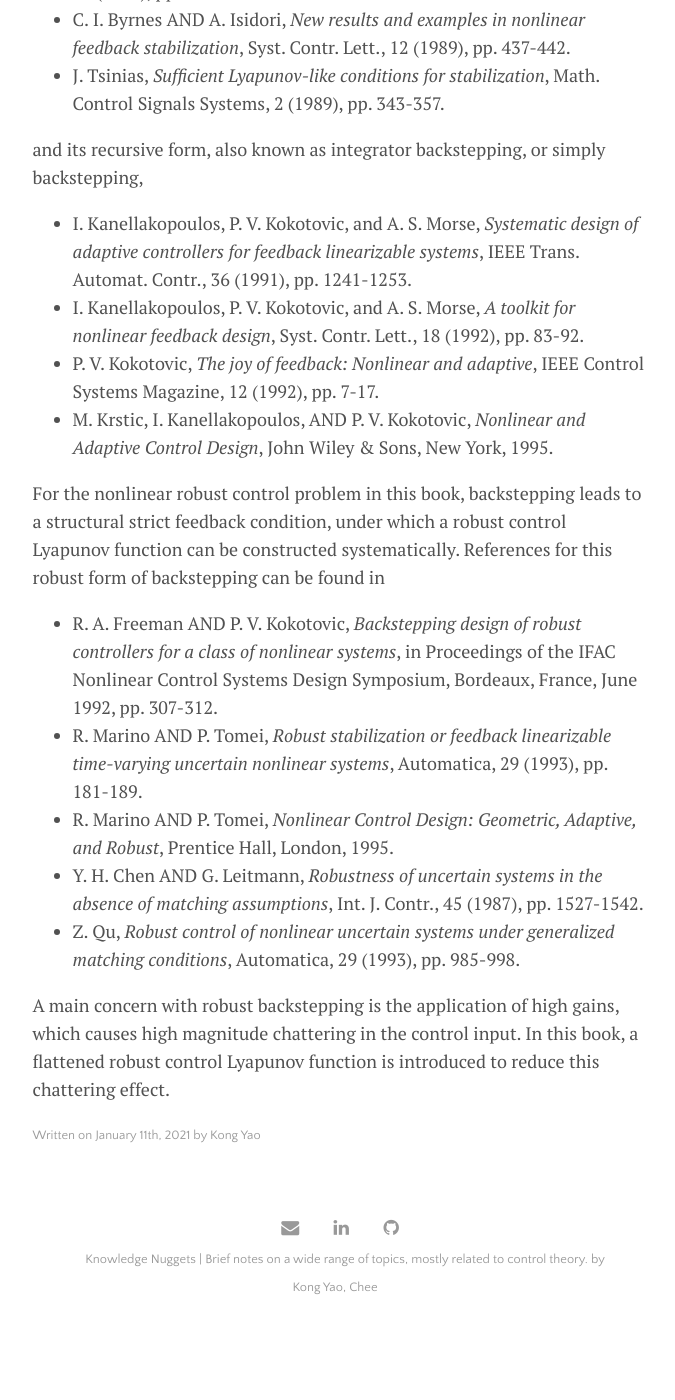
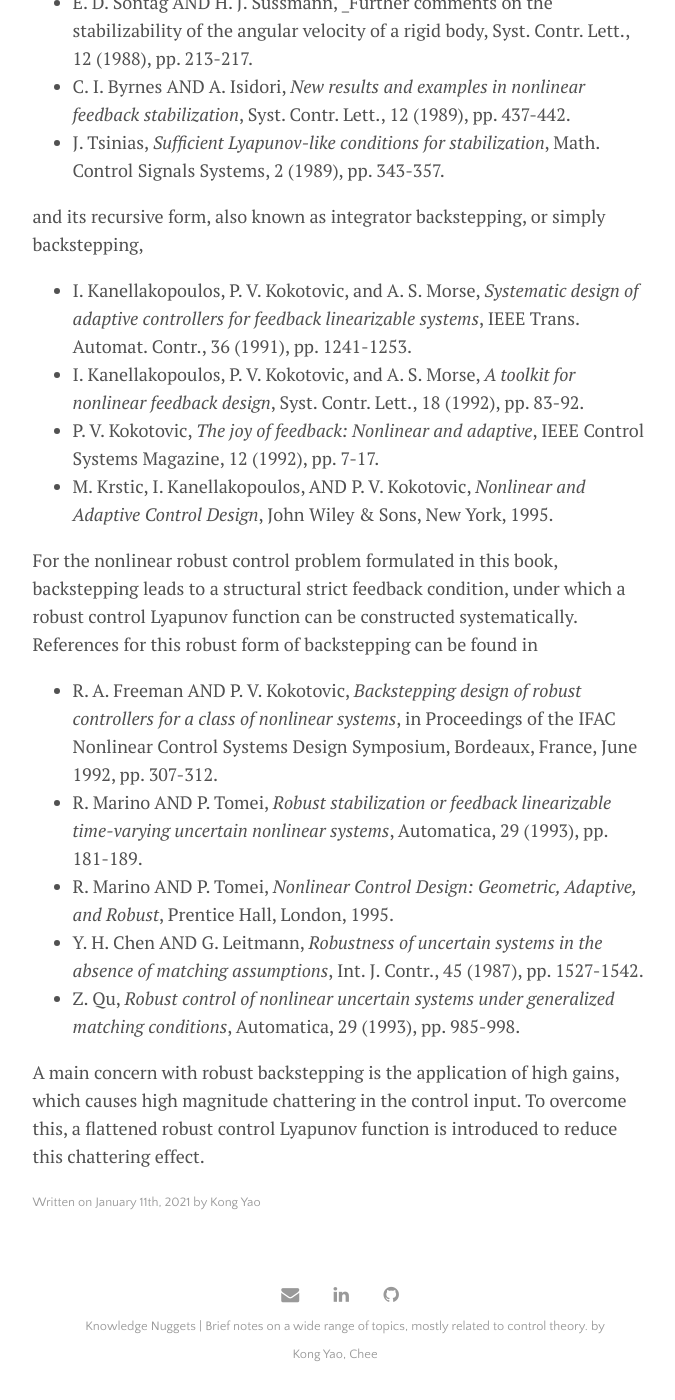
Before and after one commit to CheeGY/cheegy.github.io, a Jekyll site: the page built from _posts/2021-01-11-IntroChapterFreemanP2.md, in a window 1280 px wide and 1400 px high, scrolled down 4491 px. Shown: the whole window, without its empty margins (300-975 px from the left). Built offline with Jekyll 4.4.1, drawn with Linux system fonts in a browser that asks for light colours; formulas are drawn with MathJax 3; before the commit the page ends 5824 px from its top, so only the background shows below that; some of the changed text lies outside the part shown.

Commit message:
Update 2021-01-11-IntroChapterFreemanP2.md

```diff
--- a/_posts/2021-01-11-IntroChapterFreemanP2.md
+++ b/_posts/2021-01-11-IntroChapterFreemanP2.md
@@ -35,9 +35,11 @@ Hence, the authors introduce the concept of a **robust control Lyaunov function*
 ## Inverse Optimality in Robust Stabilization
 
 For a general nonlinear system $\dot{x} = f(x,u)$ and cost functional $J = \int_0^{\infty} L(x,u) dt$, getting the optimal solution with respect to the dynamics and cost involves solving a steady-state Hamilton-Jacobi-Isaacs (HJI) partial differential equation, i.e.,
+
 $$
 min_u max_w \left[ L(x,u) + \nabla V(x) \dot f(x,u,w) \right] = 0,
 $$
+
 where $w$ is the uncertainty and the unknown variable is $V(x)$, also known as the value function. Appropriate choices of $L(x,u)$ lies to smooth, positive definite solutions $V(x)$ and optimal, robust state feedback control laws $u(x)$.
 
 However, this is often difficult to compute. Looking from another perspective, if we can find a meaningful cost functional such that the given robust control Lyapunov function is its value function, then the control law would also inherit the benefits of optimality. This approach is known as an _inverse_ optimal robust stabilization problem. Inverse problems are long standing in optimal control and references can be found here:
@@ -60,7 +62,7 @@ However, this is often difficult to compute. Looking from another perspective, i
 - H. Hermes, _Asymptotically stabilizing feedback controls_, J. Differential Equations, 92 (1991), pp. 76-89.
 - H. Hermes, _Asymptotically stabilizing feedback controls and the nonlinear regulator problem_, SIAM J. Contr. Optimiz., 29 (1991), pp. 185-196.
 
-The approach to solve this inverse problem in this book is to pose it as a two-person zero-sum differential game, referenced from
+In this book, the approach to solve this inverse problem is to pose it as a two-person zero-sum differential game, referenced from
 - T. Basar AND G. J. Olsder, _Dynamic Noncooperative Game Theory_, Academic Press, London, 1982.
 
 ---
@@ -90,11 +92,11 @@ and its recursive form, also known as integrator backstepping, or simply backste
 - P. V. Kokotovic, _The joy of feedback: Nonlinear and adaptive_, IEEE Control Systems Magazine, 12 (1992), pp. 7-17.
 - M. Krstic, I. Kanellakopoulos, AND P. V. Kokotovic, _Nonlinear and Adaptive Control Design_, John Wiley & Sons, New York, 1995.
 
-For the nonlinear robust control problem in this book, backstepping leads to a structural strict feedback condition, under which a robust control Lyapunov function can be constructed systematically. References for this robust form of backstepping can be found in
+For the nonlinear robust control problem formulated in this book, backstepping leads to a structural strict feedback condition, under which a robust control Lyapunov function can be constructed systematically. References for this robust form of backstepping can be found in
 - R. A. Freeman AND P. V. Kokotovic, _Backstepping design of robust controllers for a class of nonlinear systems_, in Proceedings of the IFAC Nonlinear Control Systems Design Symposium, Bordeaux, France, June 1992, pp. 307-312.
 - R. Marino AND P. Tomei, _Robust stabilization or feedback linearizable time-varying uncertain nonlinear systems_, Automatica, 29 (1993), pp. 181-189.
 - R. Marino AND P. Tomei, _Nonlinear Control Design: Geometric, Adaptive, and Robust_, Prentice Hall, London, 1995.
 - Y. H. Chen AND G. Leitmann, _Robustness of uncertain systems in the absence of matching assumptions_, Int. J. Contr., 45 (1987), pp. 1527-1542.
 - Z. Qu, _Robust control of nonlinear uncertain systems under generalized matching conditions_, Automatica, 29 (1993), pp. 985-998.
 
-A main concern with robust backstepping is the application of high gains, which causes high magnitude chattering in the control input. In this book, a flattened robust control Lyapunov function is introduced to reduce this chattering effect.
+A main concern with robust backstepping is the application of high gains, which causes high magnitude chattering in the control input. To overcome this, a flattened robust control Lyapunov function is introduced to reduce this chattering effect.
```
Also changed, not shown: other parts of _posts/2021-01-11-IntroChapterFreemanP2.md (+2 -2 lines).
